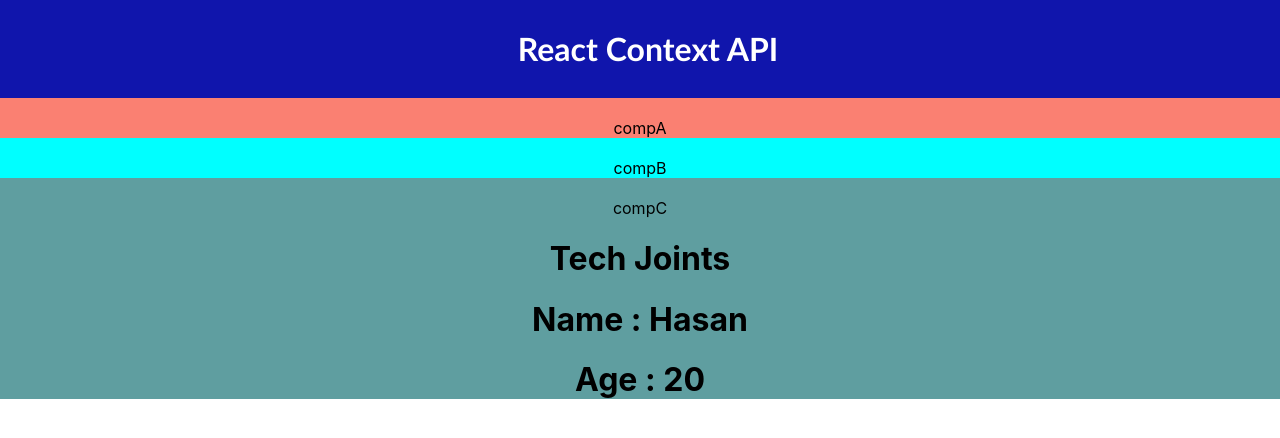
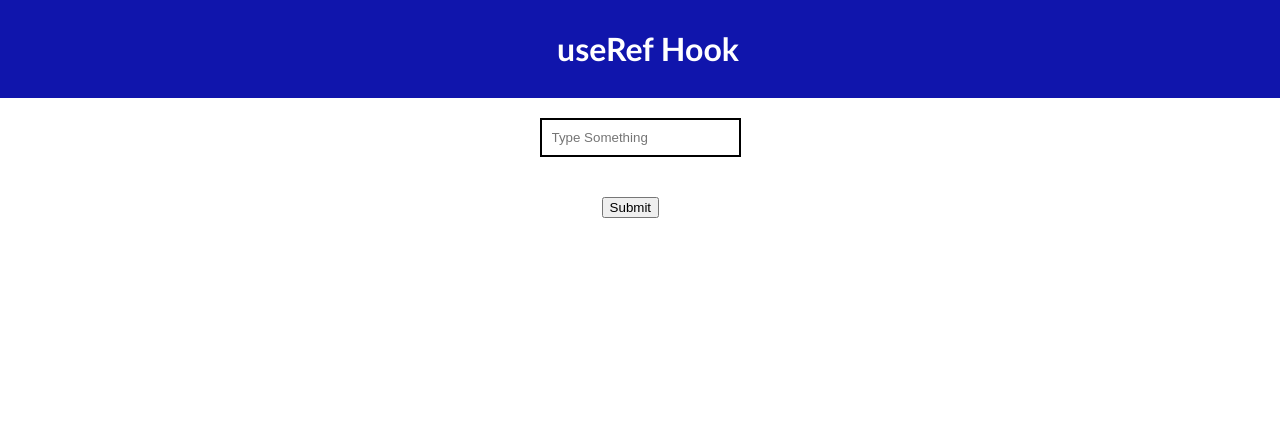
Before and after one commit to HasCold/React-Course, a React (Create React App) app: page / in a window 1280 px wide. Shown: the top 438 px of the page. Built offline with nearby package versions, Linux system fonts and the light colour scheme.

Commit message:
Add the useRef Hook Directory

```diff
--- a/src/index.js
+++ b/src/index.js
@@ -1,7 +1,7 @@
 import React from 'react';
 import ReactDOM from 'react-dom/client';
 import './index.css';
-import App from './Context_API/App';
+import App from './useRef_Hook/App';
 import reportWebVitals from './reportWebVitals';
 
 const root = ReactDOM.createRoot(document.getElementById('root'));
--- /dev/null
+++ b/src/useRef_Hook/App.css
@@ -0,0 +1,21 @@
+.header{
+   background-color: #1015ac;
+   font-family: 'Gill Sans', 'Gill Sans MT', Calibri, 'Trebuchet MS', sans-serif;
+   padding: 8px;
+   width: 100%;
+   text-align: center;
+   color: white;
+}
+input{
+    display: block;
+    margin: 20px auto;
+    border: 2px solid;
+    padding: 10px 10px;
+}
+h4{
+    text-align: center;
+}
+button{
+    margin-left: 47vw;
+    margin-top: 20px;
+}
--- /dev/null
+++ b/src/useRef_Hook/App.js
@@ -0,0 +1,38 @@
+import React from 'react';
+import './App.css';
+import Header from './components/Header';
+import { useEffect, useState, useRef } from 'react';
+
+function App (){
+    const [input, setInput] = useState("");
+    // const prevState = useRef(""); // counter ke andr ham current value ke sath sara work karenge
+    const inputField = useRef();
+
+    // useEffect(() => {   // Jaise hi hamara re-render hoga ham usko counter ma utni baar render kerdenge
+    //     // counter.current = counter.current + 1;
+    //     prevState.current = input;
+    // }, [input]) // Jab bhi ye input field change hoga hamara useEffect call hoga
+
+    const formHandler = (e) => {
+        setInput(e.target.value);
+    }
+
+    const clickHandler = () => {
+        inputField.current.focus();
+        inputField.current.value = "Hasan";
+        inputField.current.style.color = "red";
+        console.log(inputField.current.style.color);
+        console.log(inputField.current.value);
+    }
+
+  return (
+    <>
+    <Header />
+    <input ref={inputField}  placeholder={"Type Something"} /> {/* ref already built-in property */}
+    {/* <h4>Pervious State was {prevState.current}</h4> */}
+    <button onClick={clickHandler}>Submit</button>
+    </>
+  )
+}
+
+export default App
--- /dev/null
+++ b/src/useRef_Hook/components/Header.jsx
@@ -0,0 +1,10 @@
+
+const Header = () => {
+  return (
+    <div className="header">
+    <h1>useRef Hook</h1>
+    </div>
+  )
+}
+
+export default Header
```
